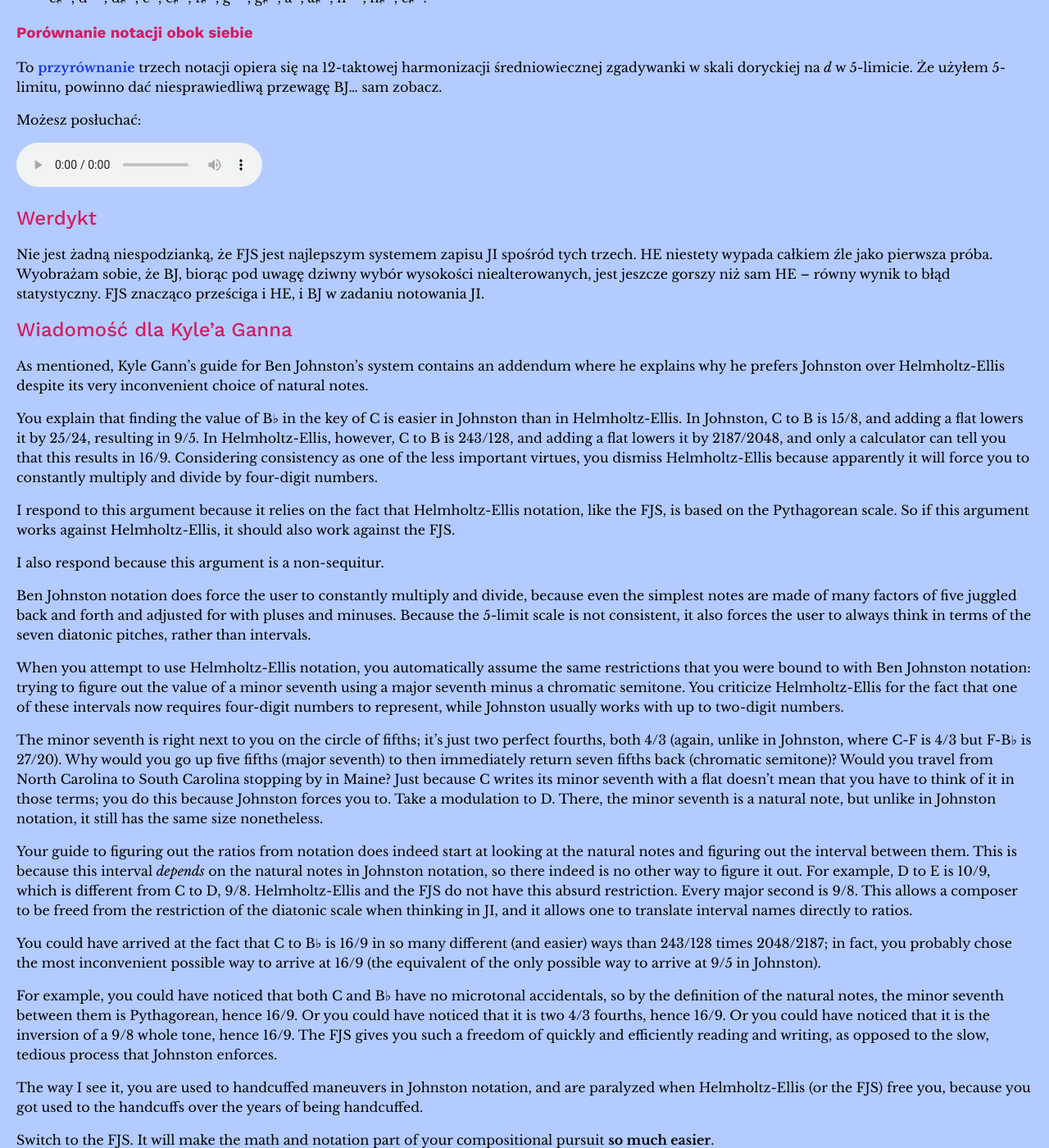
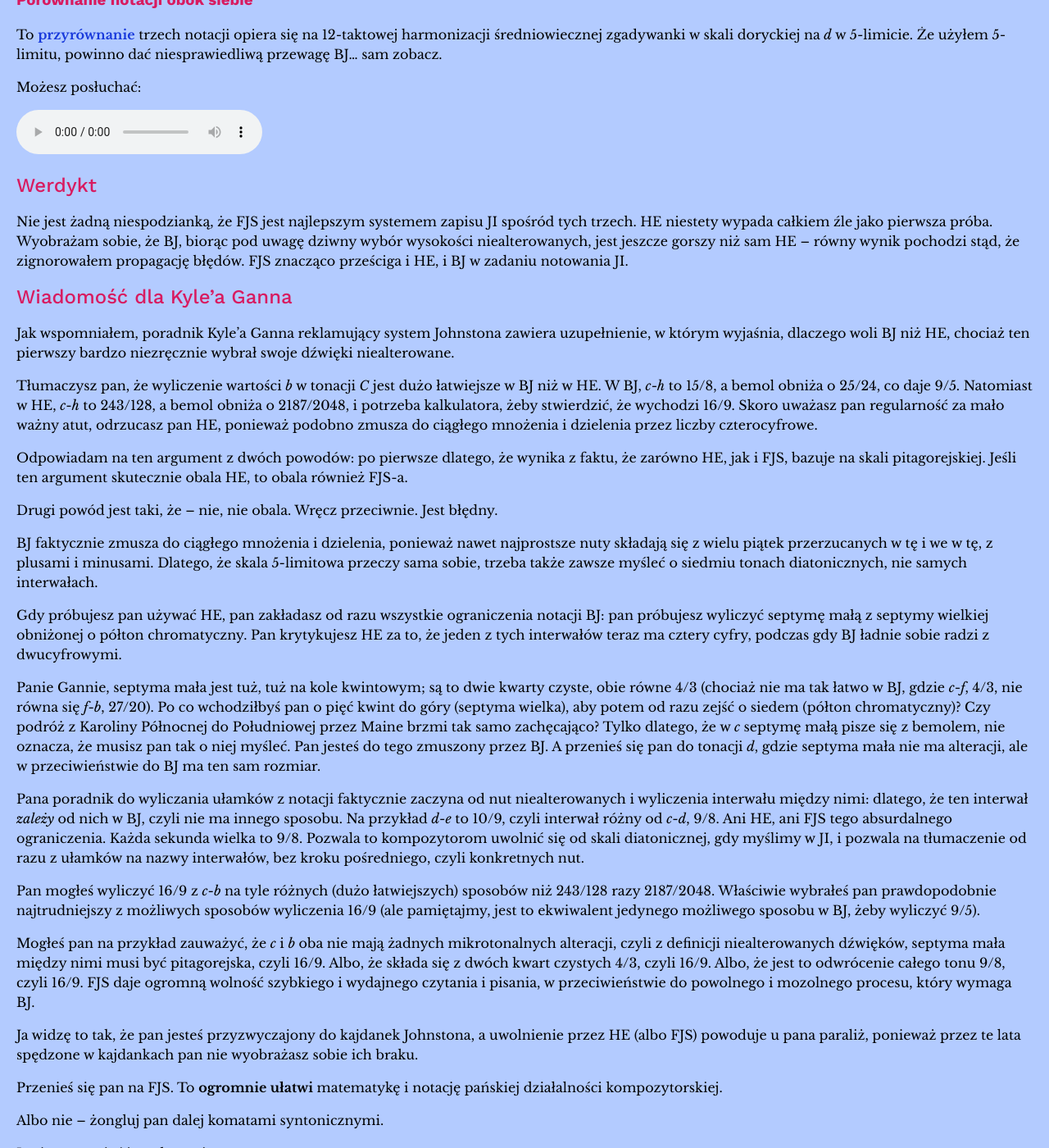
Before and after one commit to misotanni/misotanni.github.io, a Jekyll site: the page built from fjs/pl/compare.md, in a window 1280 px wide and 1400 px high, scrolled down 8538 px. Shown: the whole window at 82% size. Built offline with Jekyll 4.4.1, drawn with Linux system fonts in a browser that asks for light colours; our own code applies the rules of GitHub Pages for plain Markdown files; formulas are drawn with MathJax 3; some of the changed text lies outside the part shown.

Commit message:
done Polish and introduced blockquotes

```diff
--- a/fjs/pl/compare.md
+++ b/fjs/pl/compare.md
@@ -270,8 +270,6 @@ Tak wyglądałoby to, gdybyśmy ustalili za tonikę *es*, zgodnie z zapisem Youn
 
 > es, f<sup>7</sup>, f, ges<sup>49</sup>, as<sup>49</sup>, as<sup>7</sup>, b<sup>7</sup>, b, c♭<sup>49</sup>, des<sup>49</sup>, des<sup>7</sup>, es<sup>7</sup>, es.
 
-**Helmholtz-Ellis.** Just as concise as the FJS on E♭.
-
 **Helmholtz-Ellis.** Zwięzłe w tym samym stopniu, co w przypadku FJS na *es*.
 
 > es, f−7, f, ges−7−7, as−7−7, as−7, b−7, b, c−7−7, des−7−7, des−7, es−7, es.
@@ -308,34 +306,34 @@ Możesz posłuchać:
 
 ## Werdykt
 
-Nie jest żadną niespodzianką, że FJS jest najlepszym systemem zapisu JI spośród tych trzech. HE niestety wypada całkiem źle jako pierwsza próba. Wyobrażam sobie, że BJ, biorąc pod uwagę dziwny wybór wysokości niealterowanych, jest jeszcze gorszy niż sam HE – równy wynik to błąd statystyczny. FJS znacząco prześciga i HE, i BJ w zadaniu notowania JI.
+Nie jest żadną niespodzianką, że FJS jest najlepszym systemem zapisu JI spośród tych trzech. HE niestety wypada całkiem źle jako pierwsza próba. Wyobrażam sobie, że BJ, biorąc pod uwagę dziwny wybór wysokości niealterowanych, jest jeszcze gorszy niż sam HE – równy wynik pochodzi stąd, że zignorowałem propagację błędów. FJS znacząco prześciga i HE, i BJ w zadaniu notowania JI.
 
 ## Wiadomość dla Kyle'a Ganna
 
-As mentioned, Kyle Gann's guide for Ben Johnston's system contains an addendum where he explains why he prefers Johnston over Helmholtz-Ellis despite its very inconvenient choice of natural notes.
+Jak wspomniałem, poradnik Kyle'a Ganna reklamujący system Johnstona zawiera uzupełnienie, w którym wyjaśnia, dlaczego woli BJ niż HE, chociaż ten pierwszy bardzo niezręcznie wybrał swoje dźwięki niealterowane.
 
-You explain that finding the value of B♭ in the key of C is easier in Johnston than in Helmholtz-Ellis. In Johnston, C to B is 15/8, and adding a flat lowers it by 25/24, resulting in 9/5. In Helmholtz-Ellis, however, C to B is 243/128, and adding a flat lowers it by 2187/2048, and only a calculator can tell you that this results in 16/9. Considering consistency as one of the less important virtues, you dismiss Helmholtz-Ellis because apparently it will force you to constantly multiply and divide by four-digit numbers.
+Tłumaczysz pan, że wyliczenie wartości *b* w tonacji *C* jest dużo łatwiejsze w BJ niż w HE. W BJ, *c*-*h* to 15/8, a bemol obniża o 25/24, co daje 9/5. Natomiast w HE, *c*-*h* to 243/128, a bemol obniża o 2187/2048, i potrzeba kalkulatora, żeby stwierdzić, że wychodzi 16/9. Skoro uważasz pan regularność za mało ważny atut, odrzucasz pan HE, ponieważ podobno zmusza do ciągłego mnożenia i dzielenia przez liczby czterocyfrowe.
 
-I respond to this argument because it relies on the fact that Helmholtz-Ellis notation, like the FJS, is based on the Pythagorean scale. So if this argument works against Helmholtz-Ellis, it should also work against the FJS.
+Odpowiadam na ten argument z dwóch powodów: po pierwsze dlatego, że wynika z faktu, że zarówno HE, jak i FJS, bazuje na skali pitagorejskiej. Jeśli ten argument skutecznie obala HE, to obala również FJS-a.
 
-I also respond because this argument is a non-sequitur.
+Drugi powód jest taki, że – nie, nie obala. Wręcz przeciwnie. Jest błędny.
 
-Ben Johnston notation does force the user to constantly multiply and divide, because even the simplest notes are made of many factors of five juggled back and forth and adjusted for with pluses and minuses. Because the 5-limit scale is not consistent, it also forces the user to always think in terms of the seven diatonic pitches, rather than intervals.
+BJ faktycznie zmusza do ciągłego mnożenia i dzielenia, ponieważ nawet najprostsze nuty składają się z wielu piątek przerzucanych w tę i we w tę, z plusami i minusami. Dlatego, że skala 5-limitowa przeczy sama sobie, trzeba także zawsze myśleć o siedmiu tonach diatonicznych, nie samych interwałach.
 
-When you attempt to use Helmholtz-Ellis notation, you automatically assume the same restrictions that you were bound to with Ben Johnston notation: trying to figure out the value of a minor seventh using a major seventh minus a chromatic semitone. You criticize Helmholtz-Ellis for the fact that one of these intervals now requires four-digit numbers to represent, while Johnston usually works with up to two-digit numbers.
+Gdy próbujesz pan używać HE, pan zakładasz od razu wszystkie ograniczenia notacji BJ: pan próbujesz wyliczyć septymę małą z septymy wielkiej obniżonej o półton chromatyczny. Pan krytykujesz HE za to, że jeden z tych interwałów teraz ma cztery cyfry, podczas gdy BJ ładnie sobie radzi z dwucyfrowymi.
 
-The minor seventh is right next to you on the circle of fifths; it's just two perfect fourths, both 4/3 (again, unlike in Johnston, where C-F is 4/3 but F-B♭ is 27/20). Why would you go up five fifths (major seventh) to then immediately return seven fifths back (chromatic semitone)? Would you travel from North Carolina to South Carolina stopping by in Maine? Just because C writes its minor seventh with a flat doesn't mean that you have to think of it in those terms; you do this because Johnston forces you to. Take a modulation to D. There, the minor seventh is a natural note, but unlike in Johnston notation, it still has the same size nonetheless.
+Panie Gannie, septyma mała jest tuż, tuż na kole kwintowym; są to dwie kwarty czyste, obie równe 4/3 (chociaż nie ma tak łatwo w BJ, gdzie *c*-*f*, 4/3, nie równa się *f*-*b*, 27/20). Po co wchodziłbyś pan o pięć kwint do góry (septyma wielka), aby potem od razu zejść o siedem (półton chromatyczny)? Czy podróż z Karoliny Północnej do Południowej przez Maine brzmi tak samo zachęcająco? Tylko dlatego, że w *c* septymę małą pisze się z bemolem, nie oznacza, że musisz pan tak o niej myśleć. Pan jesteś do tego zmuszony przez BJ. A przenieś się pan do tonacji *d*, gdzie septyma mała nie ma alteracji, ale w przeciwieństwie do BJ ma ten sam rozmiar.
 
-Your guide to figuring out the ratios from notation does indeed start at looking at the natural notes and figuring out the interval between them. This is because this interval *depends* on the natural notes in Johnston notation, so there indeed is no other way to figure it out. For example, D to E is 10/9, which is different from C to D, 9/8. Helmholtz-Ellis and the FJS do not have this absurd restriction. Every major second is 9/8. This allows a composer to be freed from the restriction of the diatonic scale when thinking in JI, and it allows one to translate interval names directly to ratios.
+Pana poradnik do wyliczania ułamków z notacji faktycznie zaczyna od nut niealterowanych i wyliczenia interwału między nimi: dlatego, że ten interwał *zależy* od nich w BJ, czyli nie ma innego sposobu. Na przykład *d*-*e* to 10/9, czyli interwał różny od *c*-*d*, 9/8. Ani HE, ani FJS tego absurdalnego ograniczenia. Każda sekunda wielka to 9/8. Pozwala to kompozytorom uwolnić się od skali diatonicznej, gdy myślimy w JI, i pozwala na tłumaczenie od razu z ułamków na nazwy interwałów, bez kroku pośredniego, czyli konkretnych nut.
 
-You could have arrived at the fact that C to B♭ is 16/9 in so many different (and easier) ways than 243/128 times 2048/2187; in fact, you probably chose the most inconvenient possible way to arrive at 16/9 (the equivalent of the only possible way to arrive at 9/5 in Johnston).
+Pan mogłeś wyliczyć 16/9 z *c*-*b* na tyle różnych (dużo łatwiejszych) sposobów niż 243/128 razy 2187/2048. Właściwie wybrałeś pan prawdopodobnie najtrudniejszy z możliwych sposobów wyliczenia 16/9 (ale pamiętajmy, jest to ekwiwalent jedynego możliwego sposobu w BJ, żeby wyliczyć 9/5).
 
-For example, you could have noticed that both C and B♭ have no microtonal accidentals, so by the definition of the natural notes, the minor seventh between them is Pythagorean, hence 16/9. Or you could have noticed that it is two 4/3 fourths, hence 16/9. Or you could have noticed that it is the inversion of a 9/8 whole tone, hence 16/9. The FJS gives you such a freedom of quickly and efficiently reading and writing, as opposed to the slow, tedious process that Johnston enforces.
+Mogłeś pan na przykład zauważyć, że *c* i *b* oba nie mają żadnych mikrotonalnych alteracji, czyli z definicji niealterowanych dźwięków, septyma mała między nimi musi być pitagorejska, czyli 16/9. Albo, że składa się z dwóch kwart czystych 4/3, czyli 16/9. Albo, że jest to odwrócenie całego tonu 9/8, czyli 16/9. FJS daje ogromną wolność szybkiego i wydajnego czytania i pisania, w przeciwieństwie do powolnego i mozolnego procesu, który wymaga BJ.
 
-The way I see it, you are used to handcuffed maneuvers in Johnston notation, and are paralyzed when Helmholtz-Ellis (or the FJS) free you, because you got used to the handcuffs over the years of being handcuffed.
+Ja widzę to tak, że pan jesteś przyzwyczajony do kajdanek Johnstona, a uwolnienie przez HE (albo FJS) powoduje u pana paraliż, ponieważ przez te lata spędzone w kajdankach pan nie wyobrażasz sobie ich braku.
 
-Switch to the FJS. It will make the math and notation part of your compositional pursuit **so much easier**.
+Przenieś się pan na FJS. To **ogromnie ułatwi** matematykę i notację pańskiej działalności kompozytorskiej.
 
-Or don't, and continue juggling syntonic commas.
+Albo nie – żongluj pan dalej komatami syntonicznymi.
 
-Others may have different criteria.
+Inni mogą mieć inne kryteria.
```
Also changed, not shown: fjs/de/compare.md (+9 -9 lines), fjs/en/compare.md (+9 -9 lines), fjs/fr/compare.md (+9 -9 lines).
